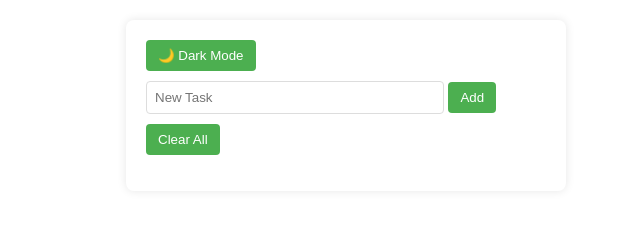
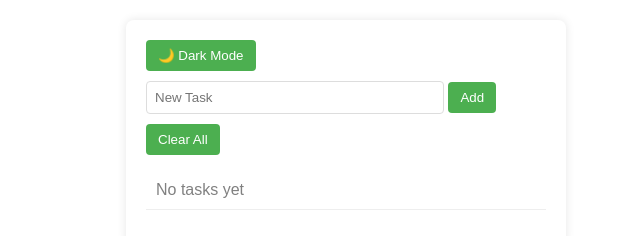
Before and after one commit to Rhishamah/TODO-list-js, a plain HTML site: page index.html in a window 1280 px wide. Both pictures are taken after a click on the button "Clear All". Shown: the full height of the page, 294-934 px from the left. Drawn offline with Linux system fonts and the light colour scheme.

Commit message:
fix:added an empty state message  to the tasks to  indicate when the list is empty

```diff
--- a/index.html
+++ b/index.html
@@ -4,7 +4,7 @@
     <meta charset="UTF-8" />
     <meta name="viewport" content="width=device-width, initial-scale=1.0" />
     <link rel="stylesheet" href="style.css" />
-    <title>Document</title>
+    <title>TO-DO list</title>
   </head>
   <body>
     <button id="themeBtn">🌙 Dark Mode</button>
--- a/script.js
+++ b/script.js
@@ -8,6 +8,13 @@ let tasks = [];
 // new logic for rendering the list deleting tasks and also a checkbox
 function renderList() {
   taskList.innerHTML = "";
+
+  // empty state
+  if (tasks.length === 0) {
+    taskList.innerHTML =
+      "<li style='list-style:none; color:gray'>No tasks yet</li>";
+    return;
+  }
   tasks.forEach((task, index) => {
     const newLi = document.createElement("li");
     newLi.style.textDecoration = task.done ? "line-through" : "none"; // strikethrough if done
```
